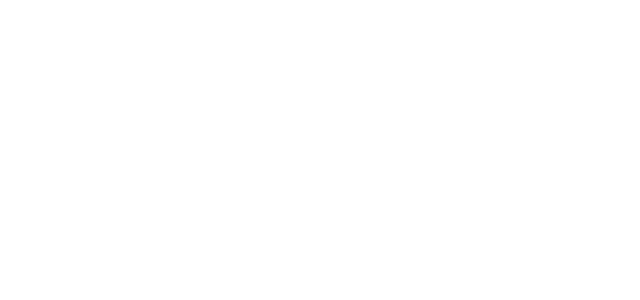
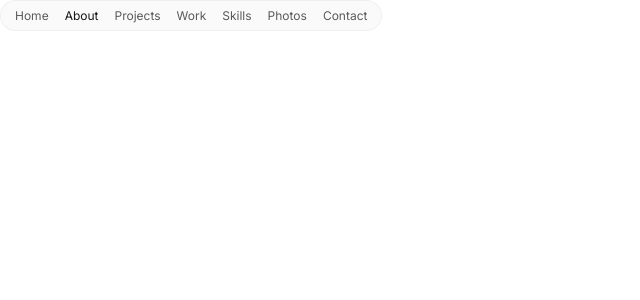
Before and after one commit to dylandibeneditto/portfolio, a Next.js app: page /about in a window 1280 px wide. Shown: the top 300 px of the page, without its empty margins (0-640 px from the left). Built offline with nearby package versions, Linux system fonts and the light colour scheme.

Commit message:
navbar concept and gallery items layout

```diff
--- a/app/about/page.jsx
+++ b/app/about/page.jsx
@@ -2,6 +2,7 @@
 import "./page.css";
 import triggerAnimateEffect from "@/components/helpers/triggerAnimateEffect";
 import { useEffect } from "react"
+import NavBar from "@/components/navbar/NavBar";
 
 export default function About() {
   useEffect(() => {
@@ -12,8 +13,8 @@ export default function About() {
 
   return (
     <div className="layout">
+      <NavBar select="About"></NavBar>
       <div className="container animate-on-load">
-
       </div>
     </div>
   );
--- a/app/globals.css
+++ b/app/globals.css
@@ -3,8 +3,10 @@
 
 :root {
   --background: #ffffff;
+  --secondary-bg: #00000005;
   --foreground: #171717;
   --secondary: #a7a7a7;
+  --border: #0000000b;
   --load-anim: 1.5s cubic-bezier(0.2, 1.4, 0.5, 1) 0s 1 appear;
   --font-jetbrains-mono: 'JetBrains Mono', ui-monospace, SFMono-Regular, Menlo, Monaco, "Segoe UI Mono", "Roboto Mono", monospace;
   --font-inter: 'Inter', Helvetica, Arial
--- a/app/page.css
+++ b/app/page.css
@@ -49,6 +49,7 @@
   font-size: 22px;
   font-weight: 500;
   height: min-content;
+  letter-spacing: -.5px;
 }
 
 .container > div {
--- /dev/null
+++ b/components/navbar/NavBar.css
@@ -0,0 +1,26 @@
+.bar {
+    display: flex;
+    flex-direction: row;
+    gap: 1rem;
+    background: var(--secondary-bg);
+    border: 1px solid var(--border);
+    padding: 7px 14px;
+    border-radius: 100px;
+    width: max-content;
+    height: min-content;
+}
+
+.bar > * {
+    font-family: var(--font-inter);
+    cursor: pointer;
+    font-size: 12px;
+}
+
+.bar > :not(.selected):hover {
+    opacity: 1;
+}
+
+.bar > :not(.selected) {
+    opacity: 0.7;
+    font-weight: 400;
+}
--- /dev/null
+++ b/components/navbar/NavBar.jsx
@@ -0,0 +1,15 @@
+import "./NavBar.css";
+
+export default function NavBar(props) {
+    return (
+        <div className="bar">
+            <div className={props.select == "Home" ? "selected" : ""}>Home</div>
+            <div className={props.select == "About" ? "selected" : ""}>About</div>
+            <div className={props.select == "Projects" ? "selected" : ""}>Projects</div>
+            <div className={props.select == "Work" ? "selected" : ""}>Work</div>
+            <div className={props.select == "Skills" ? "selected" : ""}>Skills</div>
+            <div className={props.select == "Photos" ? "selected" : ""}>Photos</div>
+            <div className={props.select == "Contact" ? "selected" : ""}>Contact</div>
+        </div>
+    )
+}
```
Also changed, not shown: app/photos/page.jsx (line endings or trailing spaces), components/galleryitem/GalleryItem.css (added), components/galleryitem/GalleryItem.jsx (added).
